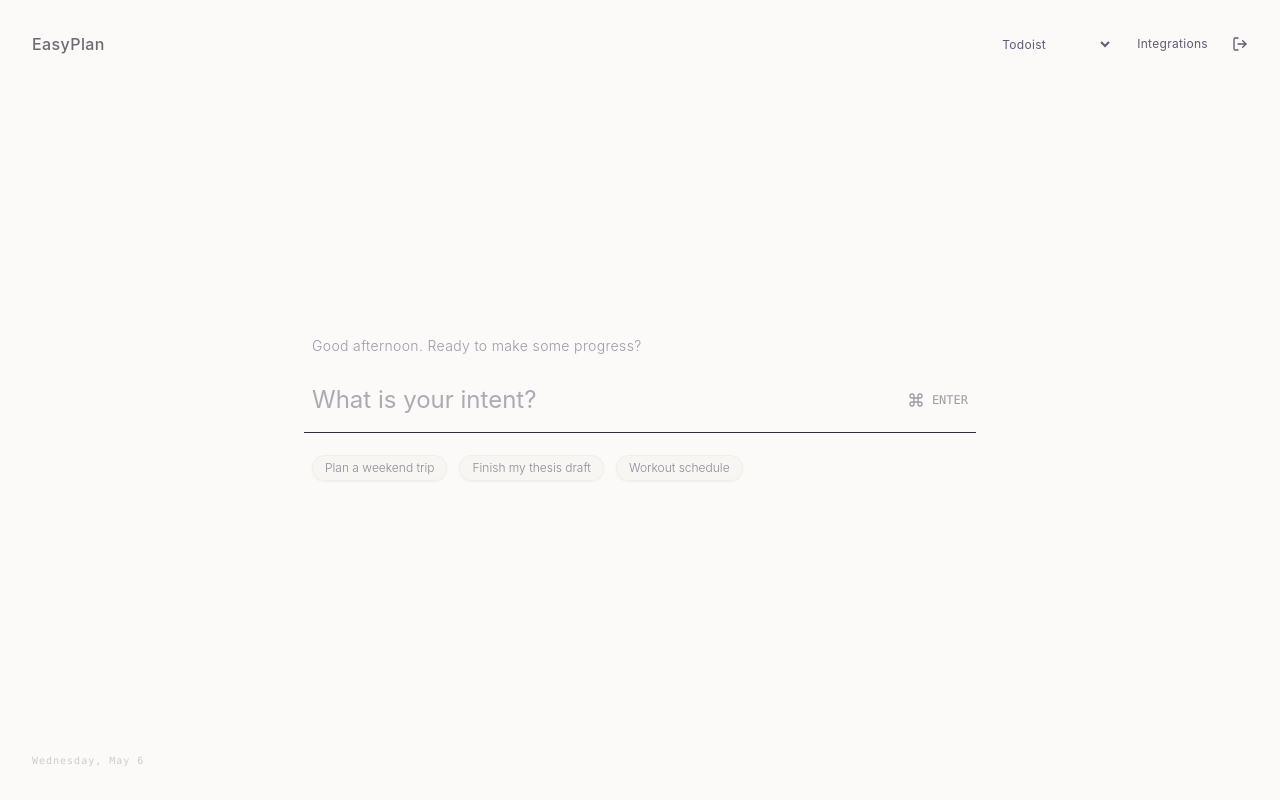
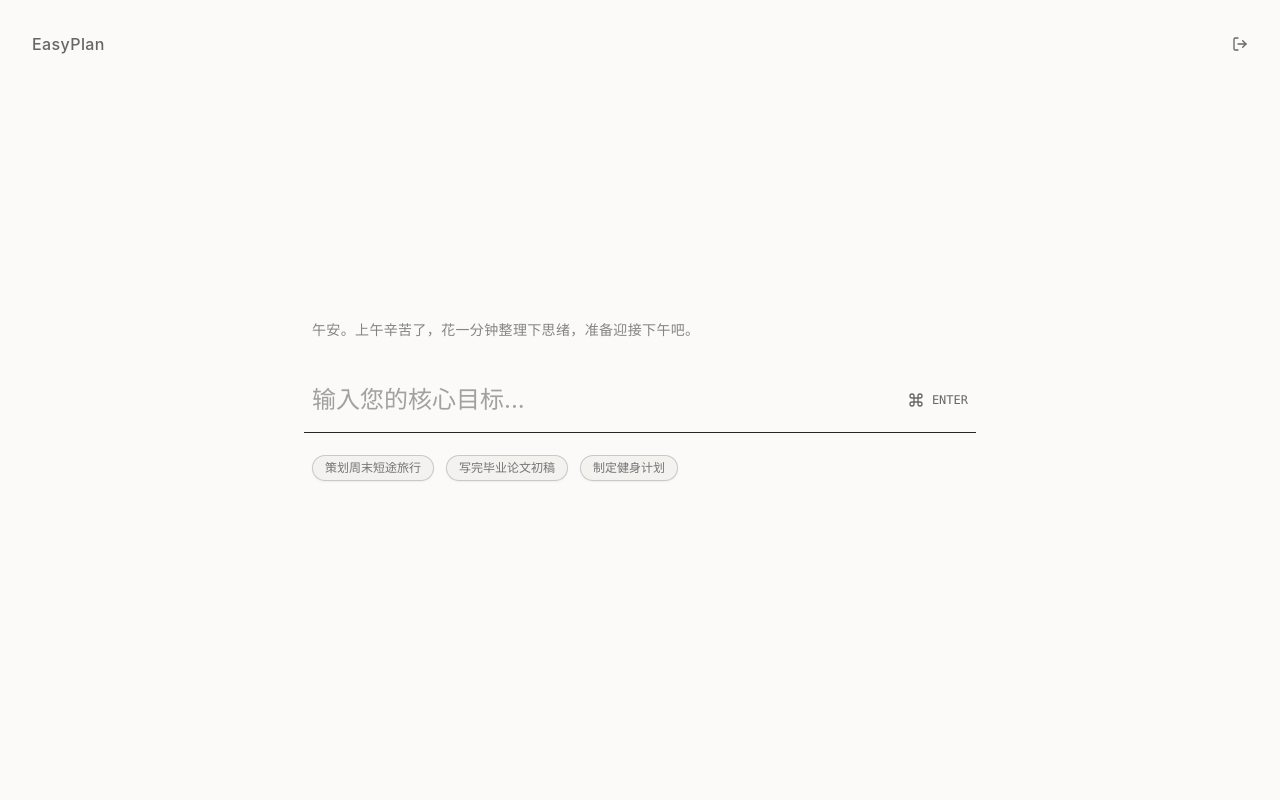
Before and after one commit to Yuuki-git/EasyPlan, a React (Vite) app in the folder frontend/: page / in a window 1280 px wide. Built offline with nearby package versions, Linux system fonts and the light colour scheme.

Commit message:
fix: UI Problems

```diff
--- a/frontend/src/App.tsx
+++ b/frontend/src/App.tsx
@@ -49,39 +49,13 @@ const App: React.FC = () => {
         </div>
 
         <ActionLayer />
-        <DateAnchor />
       </main>
     </>
   );
 };
 
-const DateAnchor: React.FC = () => {
-  const { appState } = useAppStore();
-  const dateStr = new Date().toLocaleDateString('en-US', {
-    month: 'short',
-    day: 'numeric',
-    weekday: 'long'
-  });
-
-  return (
-    <AnimatePresence>
-      {appState === 'INITIAL' && (
-        <motion.div
-          initial={{ opacity: 0 }}
-          animate={{ opacity: 1 }}
-          exit={{ opacity: 0 }}
-          transition={{ duration: 1 }}
-          className="fixed bottom-8 left-8 text-[10px] font-mono tracking-widest text-muted-foreground/30 pointer-events-none"
-        >
-          {dateStr}
-        </motion.div>
-      )}
-    </AnimatePresence>
-  );
-};
-
 const Header: React.FC = () => {
-  const { preferredProvider, setPreferredProvider, setToken } = useAppStore();
+  const { setToken } = useAppStore();
 
   return (
     <header className="fixed top-0 left-0 w-full p-8 flex justify-between items-center z-50">
@@ -89,23 +63,10 @@ const Header: React.FC = () => {
         EasyPlan
       </div>
       <div className="flex items-center gap-6">
-        <select
-          value={preferredProvider}
-          onChange={(e) => setPreferredProvider(e.target.value)}
-          className="bg-transparent text-xs text-muted-foreground hover:text-foreground transition-colors outline-none cursor-pointer tracking-wide"
-        >
-          <option value="todoist" className="bg-background text-foreground">Todoist</option>
-          <option value="microsoft_todo" className="bg-background text-foreground">Microsoft To Do</option>
-        </select>
-
-        <button className="text-xs text-muted-foreground hover:text-foreground transition-colors tracking-wide">
-          Integrations
-        </button>
-
         <button
           onClick={() => setToken(null)}
           className="text-muted-foreground hover:text-foreground transition-colors"
-          title="Sign Out"
+          title="退出登录"
         >
           <LogOut size={16} />
         </button>
--- a/frontend/src/components/ActionLayer.tsx
+++ b/frontend/src/components/ActionLayer.tsx
@@ -25,7 +25,7 @@ export const ActionLayer: React.FC = () => {
               <div className="px-1.5 py-0.5 border border-muted rounded text-[10px] font-mono group-hover:border-muted-foreground transition-colors">
                 ESC
               </div>
-              <span className="text-sm font-light">Cancel</span>
+              <span className="text-sm font-light">取消</span>
             </button>
           ) : (
             <>
@@ -36,7 +36,7 @@ export const ActionLayer: React.FC = () => {
                 <div className="px-1.5 py-0.5 border border-muted rounded text-[10px] font-mono group-hover:border-muted-foreground transition-colors">
                   ESC
                 </div>
-                <span className="text-sm font-light">Cancel</span>
+                <span className="text-sm font-light">取消</span>
               </button>
 
               <button
@@ -47,7 +47,7 @@ export const ActionLayer: React.FC = () => {
                   <Command size={10} />
                   <span>ENTER</span>
                 </div>
-                <span className="text-sm font-medium">Confirm & Save</span>
+                <span className="text-sm font-medium">确认并保存</span>
               </button>
             </>
           )}
--- a/frontend/src/components/DynamicInput.tsx
+++ b/frontend/src/components/DynamicInput.tsx
@@ -7,26 +7,51 @@ export const DynamicInput: React.FC = () => {
   const { appState, setAppState, intent } = useAppStore();
   const [value, setValue] = useState(intent);
 
+  const [greeting, setGreeting] = useState('');
+
   useEffect(() => {
     setValue(intent);
   }, [intent]);
 
+  useEffect(() => {
+    const hour = new Date().getHours();
+    const minute = new Date().getMinutes();
+    const time = hour + minute / 60;
+
+    let options: string[] = [];
+    if (time >= 6 && time < 11.5) {
+      options = [
+        '早安。新的一天开始了，今天哪件事对你最重要？',
+        '早上好。喝杯热茶，写下今天最期待完成的一件事吧。'
+      ];
+    } else if (time >= 11.5 && time < 14) {
+      options = [
+        '中午好。先好好吃顿饭，休息一下，下午再出发。',
+        '午安。上午辛苦了，花一分钟整理下思绪，准备迎接下午吧。'
+      ];
+    } else if (time >= 14 && time < 18) {
+      options = [
+        '下午好。进度慢一点也没关系，深呼吸，我们继续完成接下来的目标。',
+        '下午好。站起来活动一下吧？然后写下接下来的核心专注点。'
+      ];
+    } else {
+      options = [
+        '晚上好。今天辛苦了，把还在脑子里乱转的想法先存放在这吧。',
+        '夜深了。清空待办，把明天的烦恼留给明天，今晚睡个好觉。'
+      ];
+    }
+    setGreeting(options[Math.floor(Math.random() * options.length)]);
+  }, []);
+
   const getPlaceholder = () => {
     switch (appState) {
       case 'INITIAL':
-        return 'What is your intent?';
+        return '输入您的核心目标...';
       case 'PENDING':
-        return 'Need to refine? (e.g., "Cut it in half")';
+        return '需要微调吗？（例如："缩减一半时间"）';
       default:
-        return 'Processing...';
+        return '处理中...';
     }
-  };
-
-  const getGreeting = () => {
-    const hour = new Date().getHours();
-    if (hour < 12) return 'Good morning. What is the most important thing today?';
-    if (hour < 18) return 'Good afternoon. Ready to make some progress?';
-    return 'Good evening. Let\'s wrap up the day.';
   };
 
   const handleSubmit = async (e: React.FormEvent) => {
@@ -77,9 +102,9 @@ export const DynamicInput: React.FC = () => {
             animate={{ opacity: 1, y: 0 }}
             exit={{ opacity: 0, y: -10 }}
             transition={{ delay: 0.2 }}
-            className="absolute -top-8 left-2 text-sm font-light text-muted-foreground/60 tracking-wide"
+            className="absolute -top-12 left-2 text-sm font-medium text-muted-foreground/80 tracking-wide"
           >
-            {getGreeting()}
+            {greeting}
           </motion.div>
         )}
       </AnimatePresence>
@@ -91,10 +116,10 @@ export const DynamicInput: React.FC = () => {
           onChange={(e) => setValue(e.target.value)}
           disabled={appState === 'THINKING' || appState === 'SYNCING'}
           placeholder={getPlaceholder()}
-          className="w-full bg-transparent border-b border-muted py-4 px-2 text-2xl focus:outline-none focus:border-foreground transition-colors placeholder:text-muted-foreground/50 disabled:opacity-50"
+          className="w-full bg-transparent border-b border-muted py-4 px-2 text-2xl focus:outline-none focus:border-foreground transition-colors placeholder:text-muted-foreground/60 disabled:opacity-50"
           autoFocus
         />
-        <div className="absolute right-2 top-1/2 -translate-y-1/2 flex items-center gap-2 text-muted-foreground/30 group-focus-within:text-muted-foreground/60 transition-colors">
+        <div className="absolute right-2 top-1/2 -translate-y-1/2 flex items-center gap-2 text-muted-foreground/50 group-focus-within:text-foreground/70 transition-colors">
           <Command size={16} />
           <span className="text-xs font-mono">ENTER</span>
         </div>
@@ -110,15 +135,15 @@ export const DynamicInput: React.FC = () => {
             className="absolute -bottom-12 left-2 flex gap-3"
           >
             {[
-              "Plan a weekend trip",
-              "Finish my thesis draft",
-              "Workout schedule"
+              "策划周末短途旅行",
+              "写完毕业论文初稿",
+              "制定健身计划"
             ].map((prompt, idx) => (
               <button
                 key={idx}
                 type="button"
                 onClick={() => setValue(prompt)}
-                className="text-xs font-light text-muted-foreground/70 bg-muted/20 border border-muted/50 hover:bg-muted/40 hover:border-muted hover:text-foreground/80 transition-all rounded-full px-3 py-1 cursor-pointer shadow-sm"
+                className="text-xs font-medium text-muted-foreground/90 bg-muted/40 border border-muted-foreground/30 hover:bg-muted/60 hover:border-foreground/50 hover:text-foreground transition-all rounded-full px-3 py-1 cursor-pointer shadow-sm"
               >
                 {prompt}
               </button>
--- a/frontend/src/components/ReasoningStream.tsx
+++ b/frontend/src/components/ReasoningStream.tsx
@@ -44,7 +44,7 @@ export const ReasoningStream: React.FC = () => {
           className="flex items-center gap-2 px-6"
         >
           <span className="text-xs font-mono text-muted-foreground/40 tracking-widest">
-            AI is processing...
+            AI 正在思考...
           </span>
         </motion.div>
       )}
--- a/frontend/src/store/useAppStore.ts
+++ b/frontend/src/store/useAppStore.ts
@@ -58,7 +58,7 @@ export const useAppStore = create<AppStore>((set, get) => ({
   reasoningLogs: [],
   taskTree: null,
   nodeStatuses: {},
-  preferredProvider: 'todoist',
+  preferredProvider: 'microsoft_todo',
   isIntegrated: false,
   error: null,
   token: localStorage.getItem('auth_token'),
--- a/frontend/src/styles/index.css
+++ b/frontend/src/styles/index.css
@@ -3,12 +3,12 @@
 @tailwind utilities;
 
 :root {
-  --background: 40 33% 98%;
-  --foreground: 240 10% 20%;
-  --muted: 40 20% 90%;
-  --muted-foreground: 240 10% 40%;
-  --accent: 40 20% 85%;
-  --accent-foreground: 240 10% 20%;
+  --background: 40 20% 98%;
+  --foreground: 0 0% 15%;
+  --muted: 40 15% 90%;
+  --muted-foreground: 0 0% 40%;
+  --accent: 40 15% 85%;
+  --accent-foreground: 0 0% 15%;
 }
 
 body {
```
Also changed, not shown: frontend/src/components/AuthModal.tsx (+6 -6 lines), frontend/src/components/TaskTreeVisualizer.tsx (+8 -6 lines), 2 other files (tests, documents, lock files or other folders).
